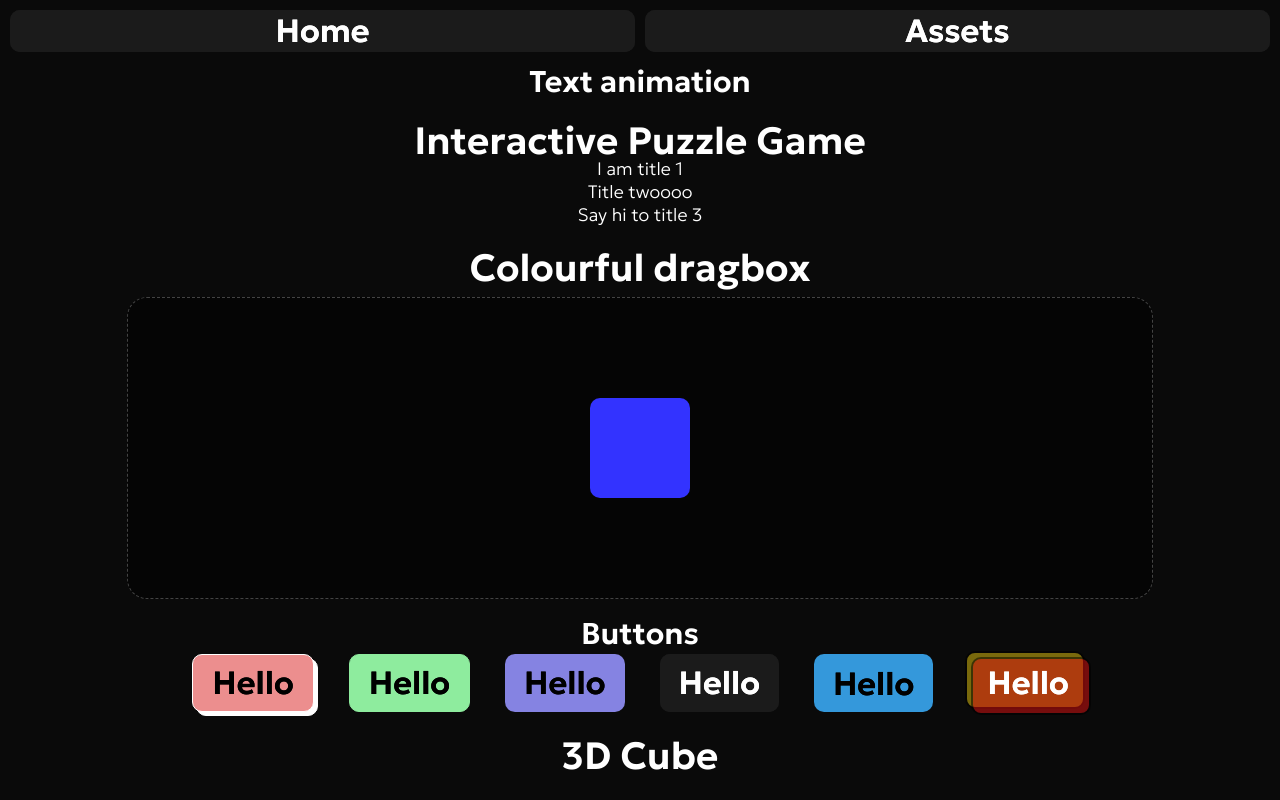
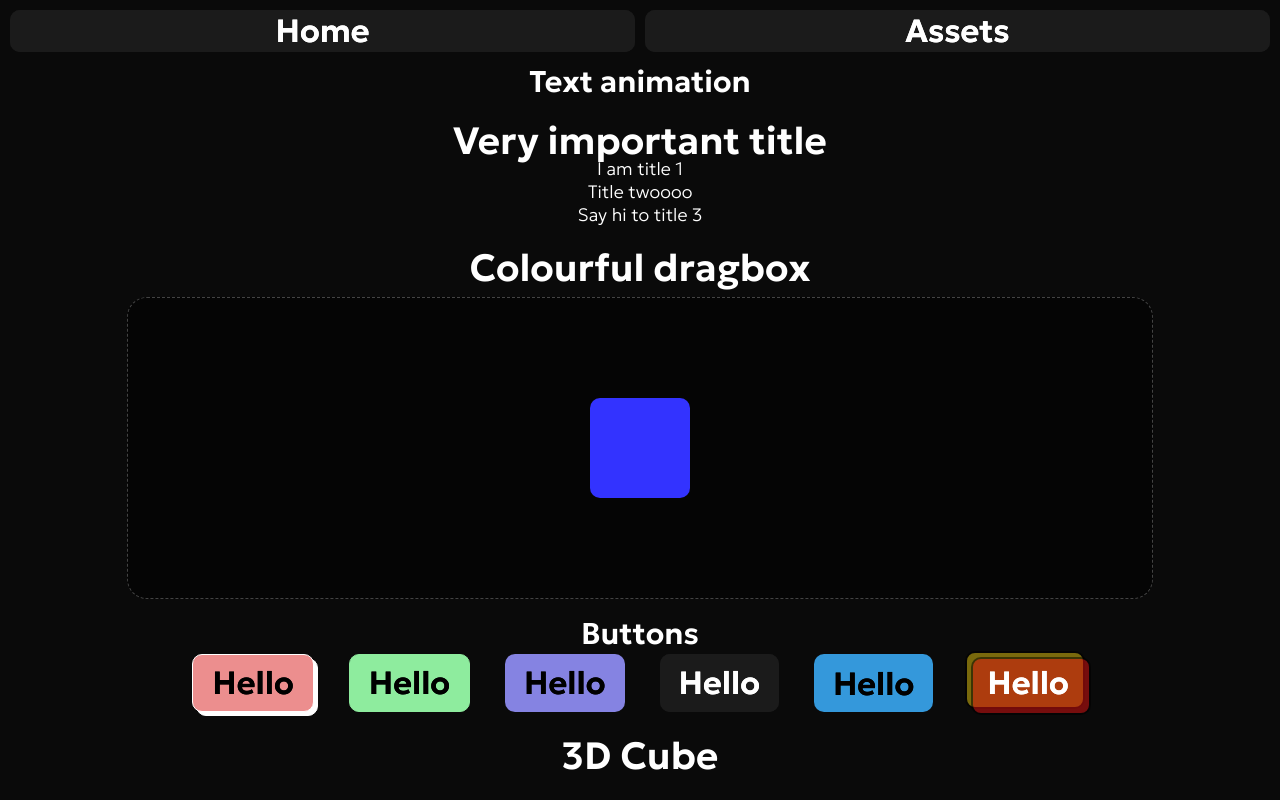
Before and after one commit to CrispyMiatr/frontend-animation-templates, a React (Vite) app: page /assets in a window 1280 px wide. Shown: the top 800 px of the page. Built offline with nearby package versions, Linux system fonts and the light colour scheme.

Commit message:
fix(Assets): change title text

```diff
--- a/src/modules/pages/Assets.tsx
+++ b/src/modules/pages/Assets.tsx
@@ -9,7 +9,7 @@ export const Assets = () => {
         <div className={styles['assets-container']}>
             <div className={styles['assets-container__wrap']}>
                 <h1 className={styles['assets-container__wrap__title']}>Text animation</h1>
-                <TitleAnimation text='Interactive Puzzle Game' />
+                <TitleAnimation text='Very important title' />
                 <ScrollText
                     items={[
                         "I am title 1",
```
